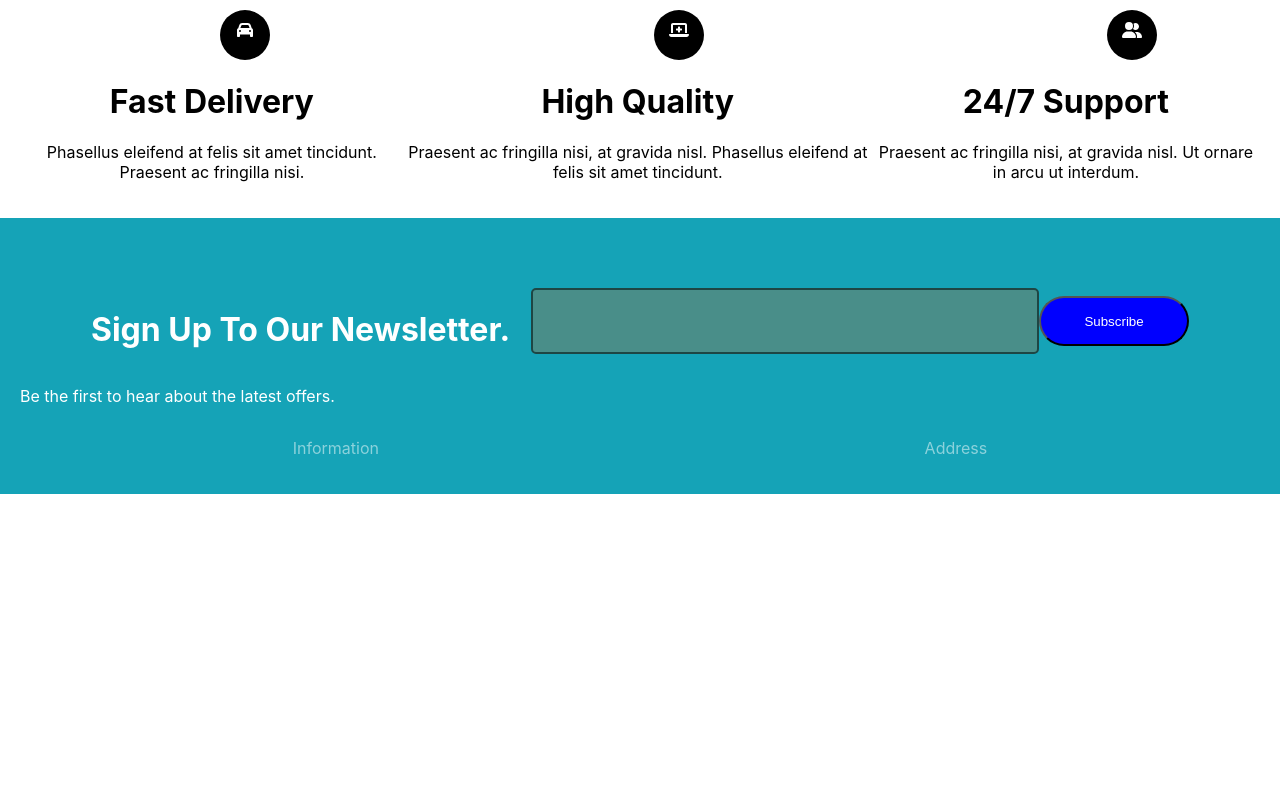
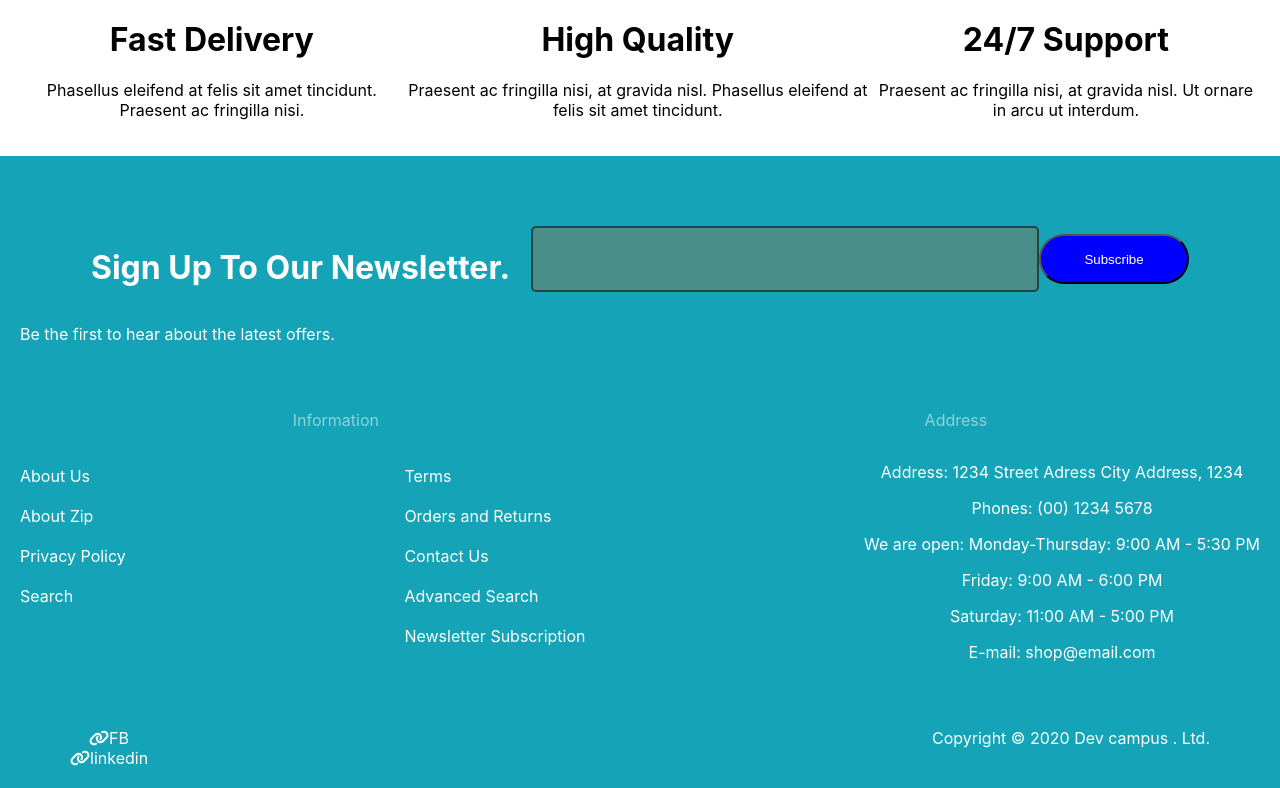
Before and after one commit to DasBabu1904/KUCSE-3200-web-development-project-cse3200, a React (Create React App) app: page / in a window 1280 px wide. Shown: the part 1759-2547 px from the top of the page. Before the commit the page ends 2253 px from the top, so only its background shows below. Built offline with nearby package versions, Linux system fonts and the light colour scheme.

Commit message:
footer done, working on search section

```diff
--- a/src/Component/Footer/Footer.css
+++ b/src/Component/Footer/Footer.css
@@ -38,3 +38,43 @@
     color: rgba(255, 255, 255, 0.511);
 
 }
+.footer-links{
+
+    text-decoration: none;
+    display: flex;
+    justify-content: space-between;
+}
+.footer-link{
+    margin-top: 20px;
+    text-decoration: none;
+    color: white;
+}
+.footer-link-col{
+    display: flex;
+    flex-direction:column ;
+    align-items: baseline;
+}
+.footer-address p{
+    display: grid;
+    align-items: end;
+}
+.footer-links-sec{
+    margin-top: 50px;
+}
+.contact-footer{
+    margin-top: 50px;
+    margin-left: 50px;
+    margin-right: 50px;
+    justify-content: space-between;
+    display: flex;
+}
+.fb-ln{
+    color: white;
+    text-decoration: none;
+    display: block;
+}
+.icon-fb-lnin{
+    display: grid;
+    justify-content: left;
+    flex-direction: column;
+}
--- a/src/Component/Footer/Footer.js
+++ b/src/Component/Footer/Footer.js
@@ -1,6 +1,12 @@
 import React from 'react';
 import './Footer.css'
+import { Link} from 'react-router-dom';
+import { FontAwesomeIcon } from '@fortawesome/react-fontawesome';
+import { faLink } from '@fortawesome/free-solid-svg-icons';
 const Footer = () => {
+    const GotoLink=(url)=>{
+        window.location.replace(url);
+    }
     const handleInfo = (event) => {
         console.log('An email was submitted: ' + event.target.email.value);
         event.preventDefault();
@@ -19,13 +25,41 @@ const Footer = () => {
                     </form>
                 </div>
                 <p className='footer-pera'>Be the first to hear about the latest offers.</p>
-                <div className='footer-links'>
+                <div className='footer-links-sec'>
                     <div className='footer-link-head'>
                         <p>Information</p>
                         <p>Address</p>
                     </div>
-                    <div></div>
-                    <div></div>
+                    <div className='footer-links'>
+                        <div className='footer-link-col'>
+                            <Link className='footer-link' to=''>About Us</Link>
+                            <Link className='footer-link' to=''>About Zip</Link>
+                            <Link className='footer-link' to=''>Privacy Policy</Link>
+                            <Link className='footer-link'to=''>Search</Link>
+                        </div>
+                        <div className='footer-link-col'>
+                            <Link className='footer-link' to=''>Terms</Link>
+                            <Link className='footer-link' to=''>Orders and Returns</Link>
+                            <Link className='footer-link' to=''>Contact Us</Link>
+                            <Link className='footer-link' to=''>Advanced Search</Link>
+                            <Link className='footer-link' to=''>Newsletter Subscription</Link>
+                        </div>
+                        <div className='footer-address'>
+                            <p>Address: 1234 Street Adress City Address, 1234</p>
+                            <p>Phones: (00) 1234 5678</p>
+                            <p>We are open: Monday-Thursday: 9:00 AM - 5:30 PM</p>
+                            <p> Friday: 9:00 AM - 6:00 PM</p>
+                            <p>Saturday: 11:00 AM - 5:00 PM</p>
+                            <p>E-mail: shop@email.com</p>
+                        </div>
+                    </div>
+                    <div className='contact-footer'>
+                        <div className='icon-fb-lnin'>
+                            <Link className='fb-ln' onClick={()=>GotoLink('https://www.facebook.com')}><FontAwesomeIcon icon={faLink}></FontAwesomeIcon>FB</Link>
+                            <Link className='fb-ln' onClick={()=>GotoLink('https://www.linkedin.com/')}><FontAwesomeIcon icon={faLink}></FontAwesomeIcon>linkedin</Link>
+                        </div>
+                        <div className='footer-copy-logo'>Copyright © 2020 Dev campus . Ltd.</div>
+                    </div>
                 </div>
             </div>
         </div>
--- a/src/Component/Home/Home.css
+++ b/src/Component/Home/Home.css
@@ -8,6 +8,9 @@
 }
 .Home-description-image-img{
     width: 100%;
+}
+.Home-description-text{
+    font-size: 30px;
 }
 .What-we-do-tex{
     align-items: center;
--- a/src/Component/Home/Home.js
+++ b/src/Component/Home/Home.js
@@ -20,8 +20,6 @@ const Home = () => {
     //   const [description, features, whyus]=data.home
     return (
         <div>
-            <h1>This is Home</h1>
-
             {/* description
 
             <div>
--- a/src/Component/Search/Search.css
+++ b/src/Component/Search/Search.css
@@ -0,0 +1,8 @@
+#search-keyword{
+    font-size: large;
+    height: 60px;
+    width: 500px;
+    background-color: #498E89;
+    border-radius: 5px;
+    border:2px solid #1e4644;
+}
--- a/src/Component/Search/Search.js
+++ b/src/Component/Search/Search.js
@@ -1,9 +1,19 @@
 import React from 'react';
-
+import './Search.css'
 const Search = () => {
+    const HandleSesarch=(event)=>{
+        event.preventDefault();
+        console.log(event.target.keywordsearch.value)
+    }
     return (
         <div>
-            <h1>Search</h1>
+            <div className='Search-bar'>
+                    <div><h1>Get Your Package</h1></div>
+                    <form onSubmit={HandleSesarch} action="">
+                        <input type="text" name="keywordsearch" id="search-keyword" required />
+                        <input className="Button" type="submit" value="Search" />
+                    </form>
+                </div>
         </div>
     );
 };
```
